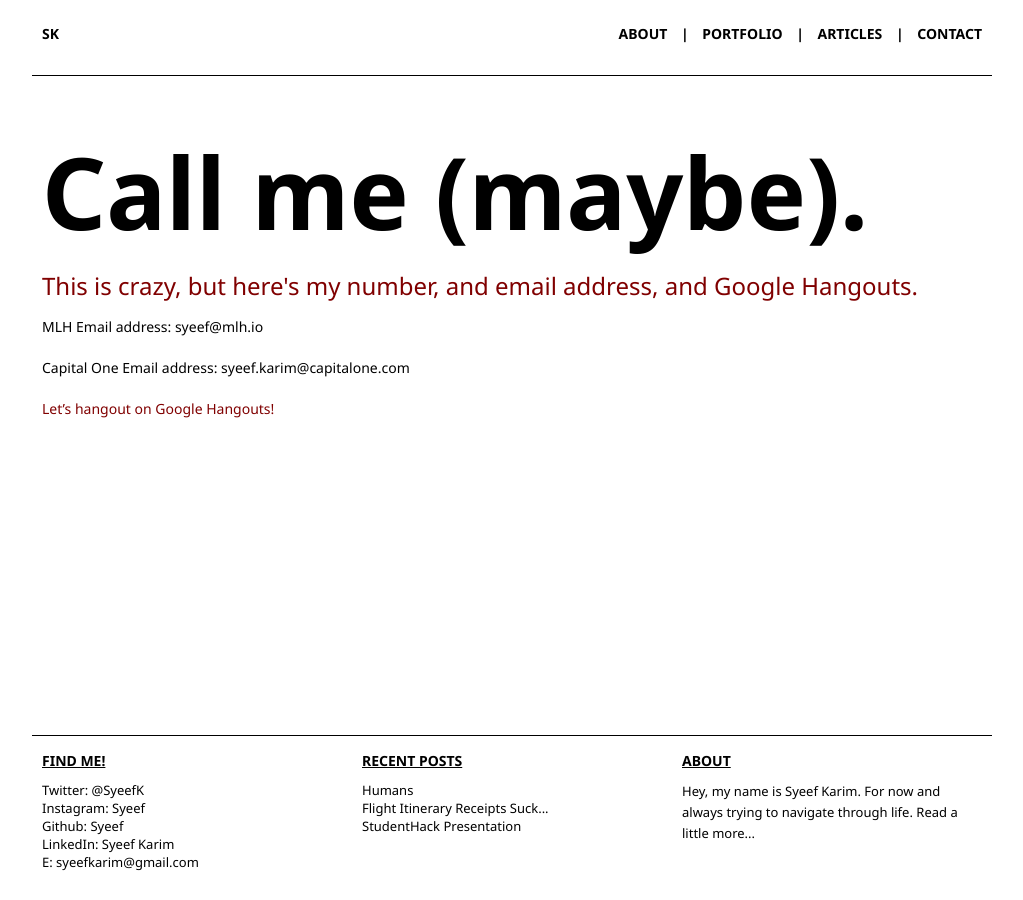
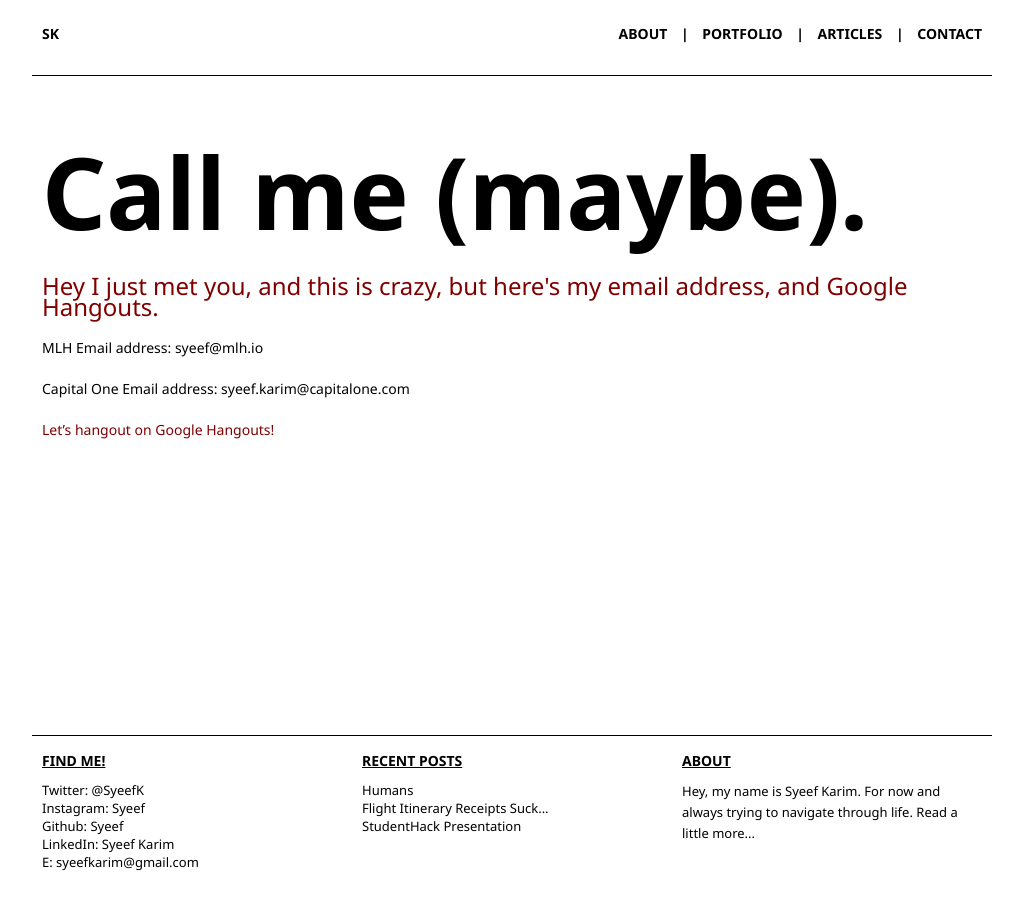
Before and after one commit to syeef/syeefkarim-2016-v0, a Jekyll site: the page built from callme/index.md, in a window 1280 px wide. Shown: the whole page, without its empty margins (128-1151 px from the left). Built offline with Jekyll 4.4.1, drawn with Linux system fonts in a browser that asks for light colours; Markdown is read by kramdown in place of the engine named in the settings.

Commit message:
change tagline in callme section

```diff
--- a/callme/index.md
+++ b/callme/index.md
@@ -2,7 +2,7 @@
 layout: about
 title: Call Me
 bigWord: Call me (maybe).
-tagLine: This is crazy, but here's my number, and email address, and Google Hangouts.
+tagLine: Hey I just met you, and this is crazy, but here's my email address, and Google Hangouts.
 ---
 
 MLH Email address: syeef@mlh.io
```
